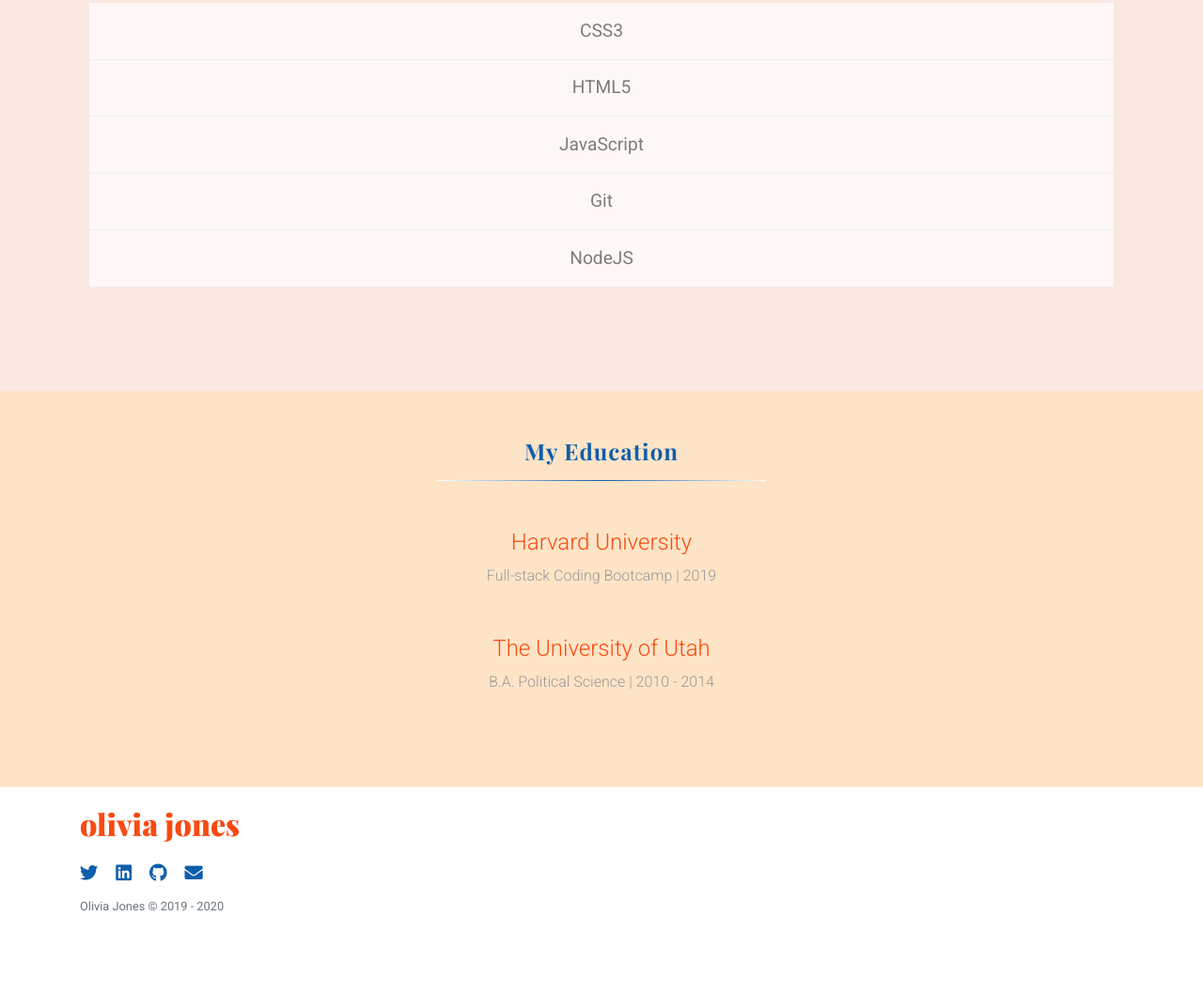
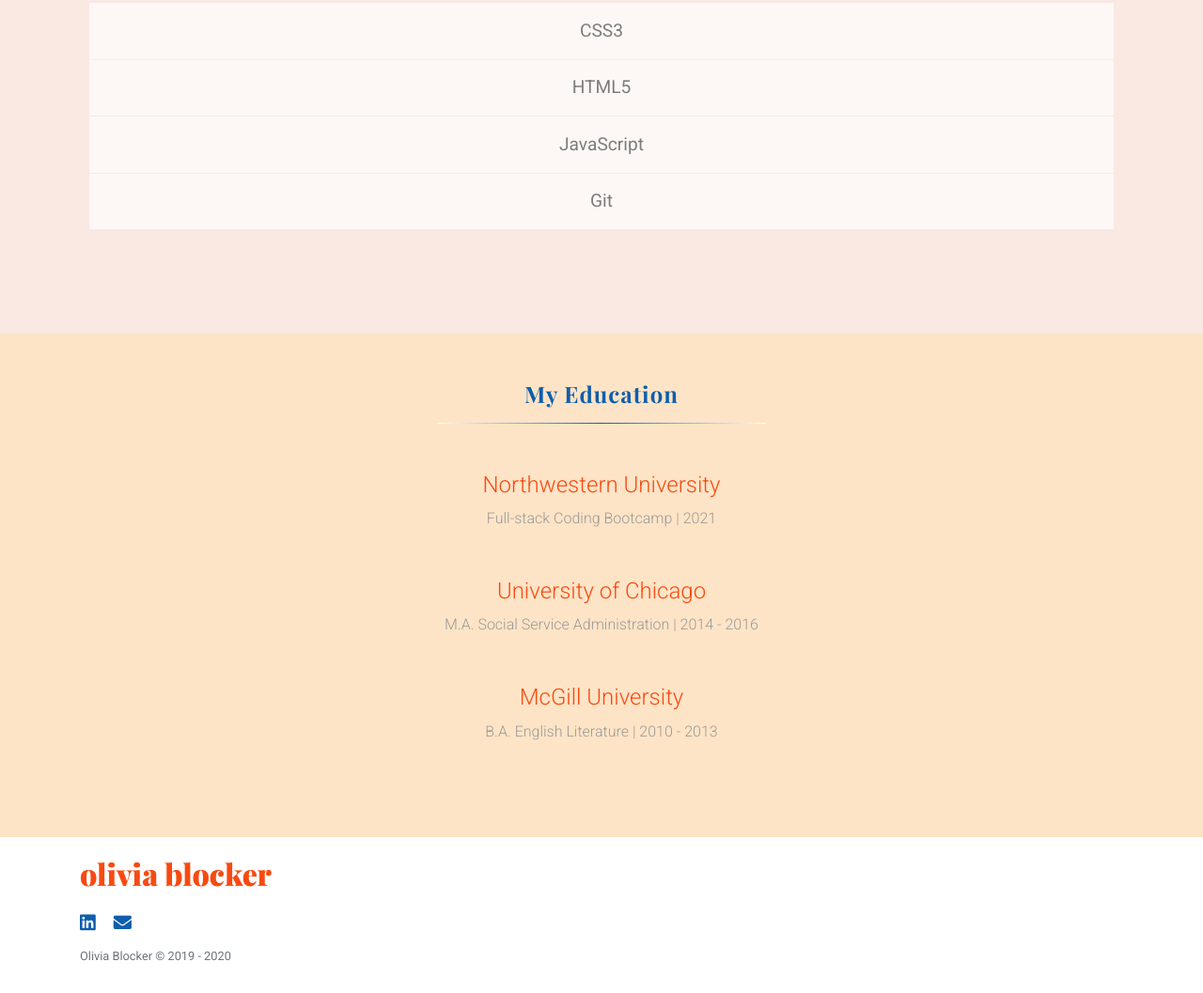
Before and after one commit to liviblocker/liviblocker.github.io, a plain HTML site: page index.html in a window 1280 px wide. Shown: the part 2297-3354 px from the top of the page at 94% size. Before the commit the page ends 3301 px from the top, so only its background shows below. Drawn offline with nearby package versions, Linux system fonts and the light colour scheme.

Commit message:
Update index.html

```diff
--- a/index.html
+++ b/index.html
@@ -131,7 +131,6 @@
                     <div class="tech">HTML5</div>
                     <div class="tech">JavaScript</div>
                     <div class="tech">Git</div>
-                    <div class="tech">NodeJS</div>
                 </div>
             </div>
 
@@ -142,10 +141,12 @@
 
             <!-- Don't forget to swap out the universities and education to match your own-->
             <div class="container">
-                <h5> Harvard University</h5>
-                <p class="credential"> Full-stack Coding Bootcamp | 2019</p>
-                <h5> The University of Utah</h5>
-                <p class="credential"> B.A. Political Science | 2010 - 2014</p>
+                <h5> Northwestern University </h5>
+                <p class="credential"> Full-stack Coding Bootcamp | 2021</p>
+                <h5> University of Chicago </h5>
+                <p class="credential"> M.A. Social Service Administration | 2014 - 2016</p>
+                <h5> McGill University </h5>
+                <p class="credential"> B.A. English Literature | 2010 - 2013</p>
 
             </div>
         </section>
@@ -157,14 +158,12 @@
             <div class="container">
                 <div class="row">
                     <div class="col">
-                        <h6>olivia jones</h6>
+                        <h6>olivia blocker</h6>
 
                         <!--update these links to match your own social media profiles -->
-                        <a href="https://twitter.com" class="social-icon"><i class="fab fa-twitter"></i></a>
-                        <a href="https://linkedin.com/in" class="social-icon"><i class="fab fa-linkedin"></i></a>
-                        <a href="jttps://github.com/" class="social-icon"><i class="fab fa-github"></i></a>
-                        <a href="mailto:<YOUREMAIL>" class="social-icon"><i class="fas fa-envelope"></i></a>
-                        <p class="text-muted copyright">Olivia Jones &copy; 2019 - 2020 </p>
+                        <a href="https://www.linkedin.com/in/oliviablocker/" class="social-icon"><i class="fab fa-linkedin"></i></a>
+                        <a href="mailto:liviblocker@gmail.com" class="social-icon"><i class="fas fa-envelope"></i></a>
+                        <p class="text-muted copyright">Olivia Blocker &copy; 2019 - 2020 </p>
                     </div>
                 </div>
             </div>
```
